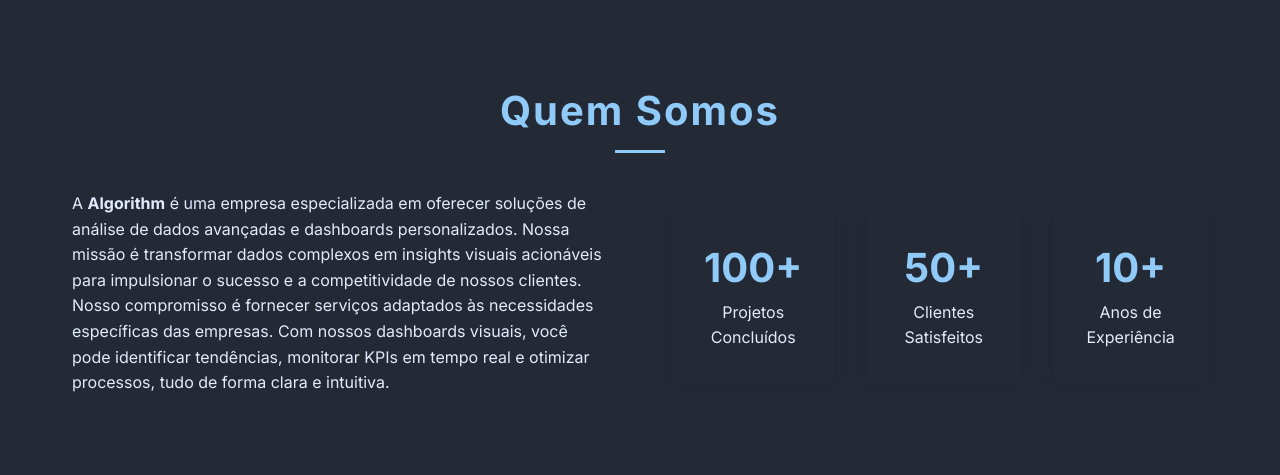
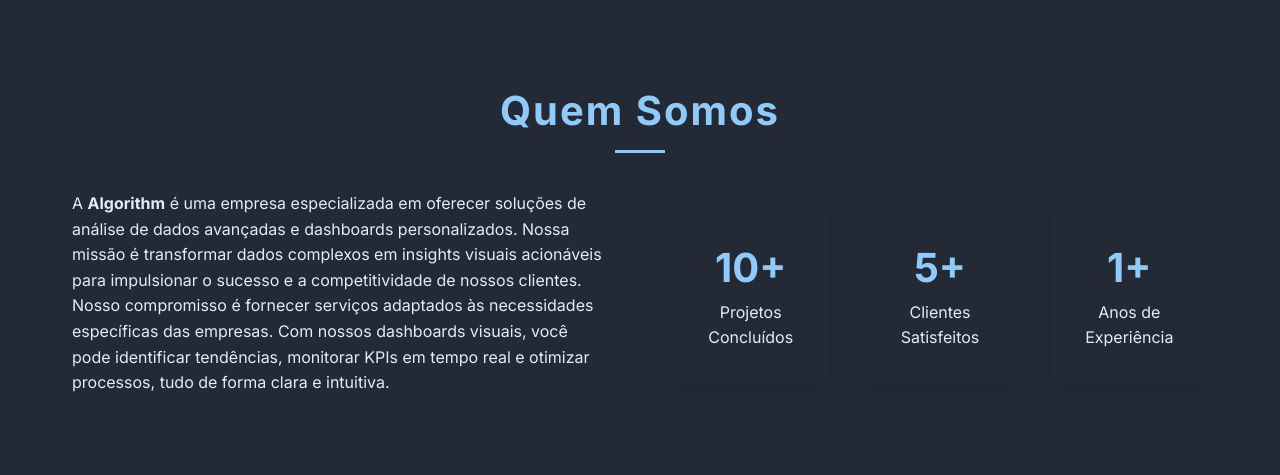
Before and after one commit to leocuco/website_Algorithm, a Flask app: page / in a window 1280 px wide. Shown: the part 801-1276 px from the top of the page. Run offline with Flask 3, Linux system fonts and the light colour scheme.

Commit message:
Update index_new.html

```diff
--- a/templates/index_new.html
+++ b/templates/index_new.html
@@ -70,15 +70,15 @@
                     </div>
                     <div class="about-stats">
                         <div class="stat-item">
-                            <span class="stat-number">100+</span>
+                            <span class="stat-number">10+</span>
                             <span class="stat-label">Projetos Concluídos</span>
                         </div>
                         <div class="stat-item">
-                            <span class="stat-number">50+</span>
+                            <span class="stat-number">5+</span>
                             <span class="stat-label">Clientes Satisfeitos</span>
                         </div>
                         <div class="stat-item">
-                            <span class="stat-number">10+</span>
+                            <span class="stat-number">1+</span>
                             <span class="stat-label">Anos de Experiência</span>
                         </div>
                     </div>
```
